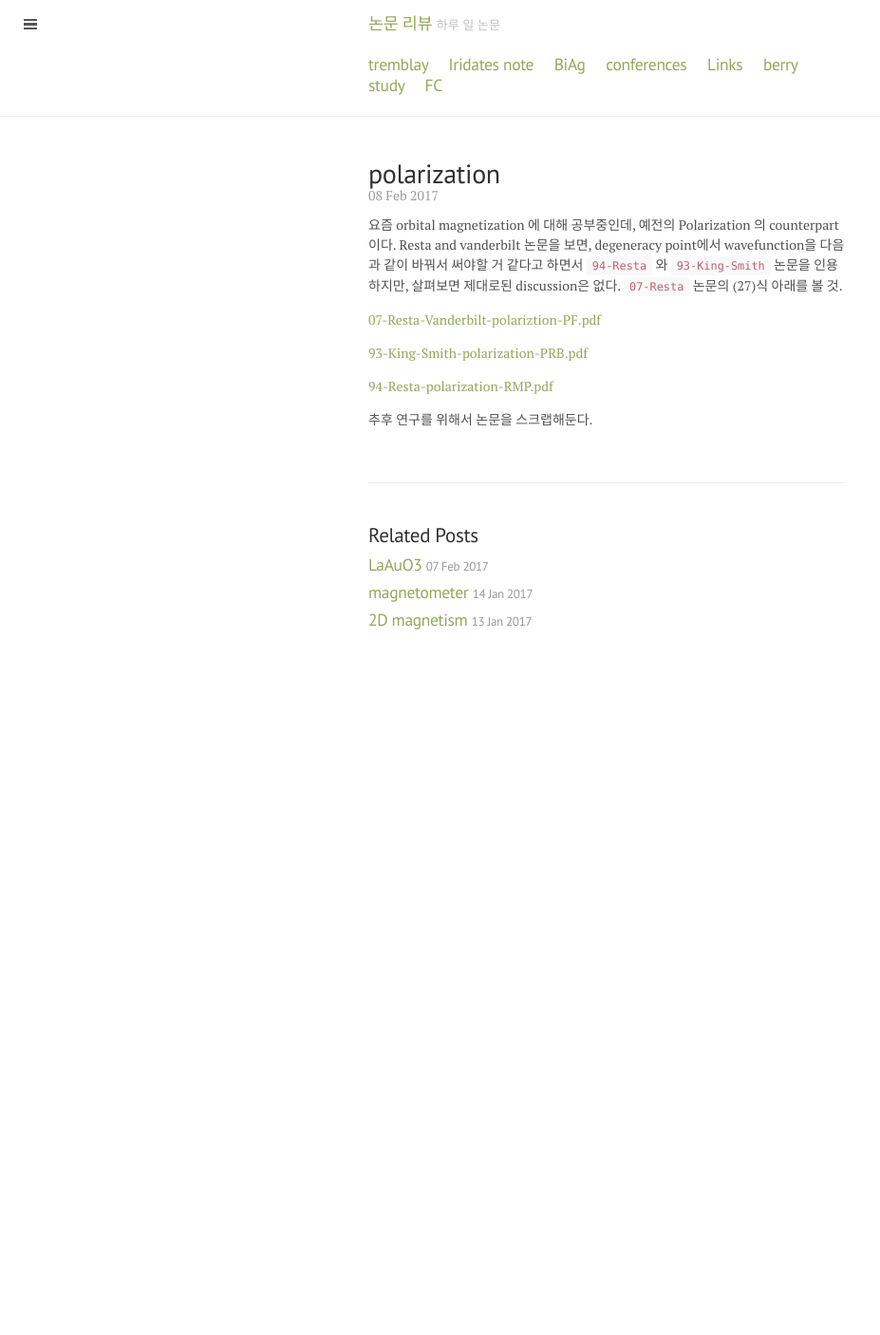
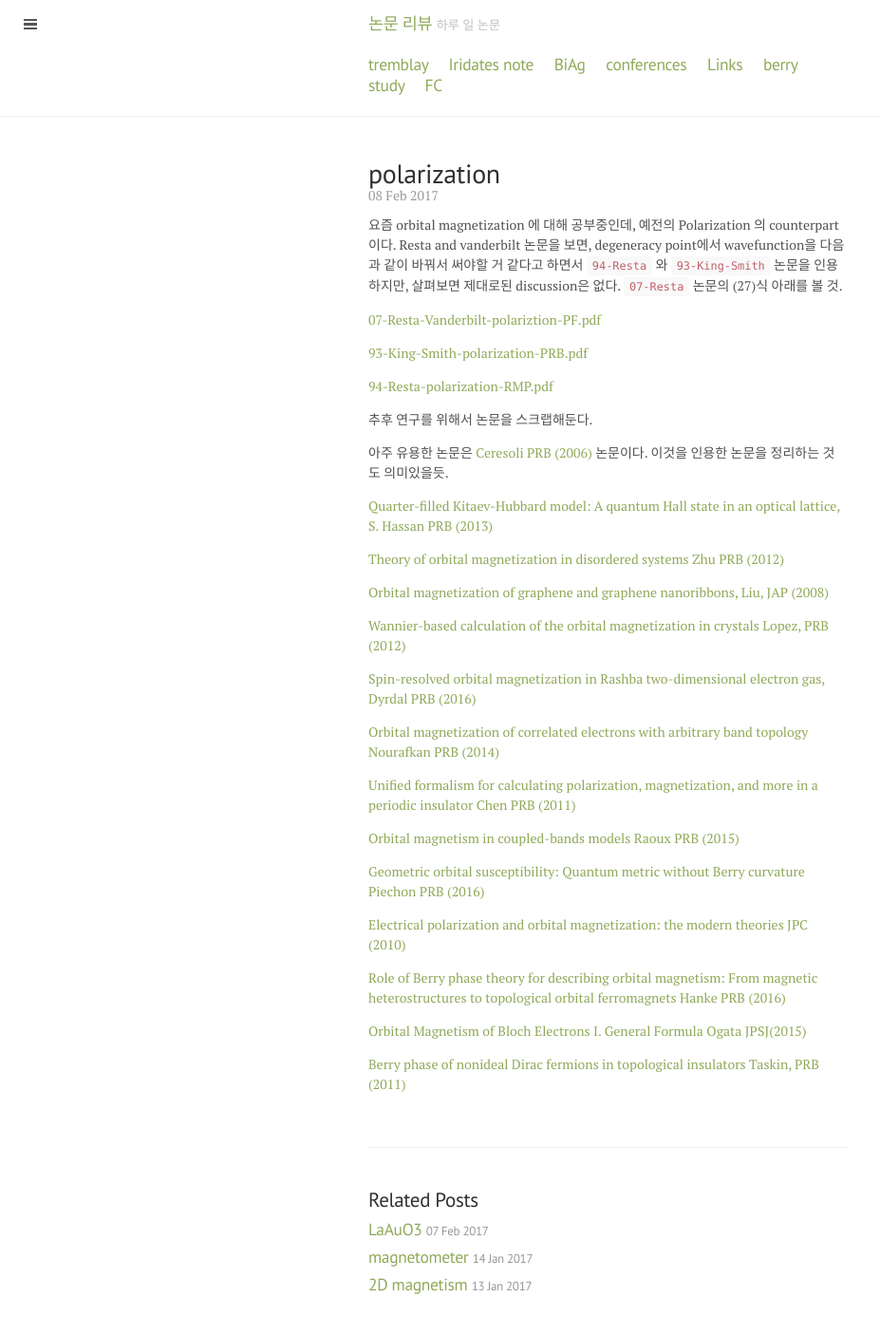
Before and after one commit to qkrwlsghdcjsworlt/work, a Jekyll site: the page built from _posts/2017/2017-02-08-polarization.markdown, in a window 1280 px wide. Shown: the whole page at 95% size, without its empty margins (0-927 px from the left). Built offline with Jekyll 4.4.1, drawn with Linux system fonts in a browser that asks for light colours; before the commit the page ends 900 px from its top, so only the background shows below that.

Commit message:
“update”

```diff
--- a/_posts/2017/2017-02-08-polarization.markdown
+++ b/_posts/2017/2017-02-08-polarization.markdown
@@ -16,3 +16,33 @@ Resta and vanderbilt 논문을 보면, degeneracy point에서 wavefunction을
 [94-Resta-polarization-RMP.pdf]({{ site.baseurl }}/public/polarization/94-Resta-polarization-RMP.pdf)
 
 추후 연구를 위해서 논문을 스크랩해둔다.
+
+아주 유용한 논문은 [Ceresoli PRB (2006)]({{ site.baseurl }}/public/polarization/06-ceresoli-vanderbilt-orbital-magnetization-PRB.pdf) 논문이다. 이것을 인용한 논문을 정리하는 것도 의미있을듯.
+
+[Quarter-filled Kitaev-Hubbard model: A quantum Hall state in an optical lattice, S. Hassan PRB (2013)](http://journals.aps.org/prb/pdf/10.1103/PhysRevB.88.045301)
+
+[Theory of orbital magnetization in disordered systems Zhu PRB (2012)](http://theory.iphy.ac.cn/English/paper/PhysRevB.86.214415.pdf)
+
+[Orbital magnetization of graphene and graphene nanoribbons, Liu, JAP (2008)](http://aip.scitation.org/doi/full/10.1063/1.2930875)
+
+[Wannier-based calculation of the orbital magnetization in crystals Lopez, PRB (2012)](http://journals.aps.org/prb/abstract/10.1103/PhysRevB.85.014435)
+
+[Spin-resolved orbital magnetization in Rashba two-dimensional electron gas, Dyrdal PRB (2016)](http://journals.aps.org/prb/pdf/10.1103/PhysRevB.94.205302)
+
+[Orbital magnetization of correlated electrons with arbitrary band topology Nourafkan PRB (2014)](http://journals.aps.org/prb/pdf/10.1103/PhysRevB.90.125132)
+
+[Unified formalism for calculating polarization, magnetization, and more in a periodic insulator Chen PRB (2011)](http://journals.aps.org/prb/pdf/10.1103/PhysRevB.84.205137)
+
+[Orbital magnetism in coupled-bands models Raoux PRB (2015)](http://journals.aps.org/prb/pdf/10.1103/PhysRevB.91.085120)
+
+[Geometric orbital susceptibility: Quantum metric without Berry curvature Piechon PRB (2016)](http://journals.aps.org/prb/pdf/10.1103/PhysRevB.94.134423)
+
+[Electrical polarization and orbital
+magnetization: the modern theories JPC (2010)](http://iopscience.iop.org/article/10.1088/0953-8984/22/12/123201/pdf)
+
+[Role of Berry phase theory for describing orbital magnetism: From magnetic heterostructures
+to topological orbital ferromagnets Hanke PRB (2016)](http://journals.aps.org/prb/pdf/10.1103/PhysRevB.94.121114)
+
+[Orbital Magnetism of Bloch Electrons I. General Formula Ogata JPSJ(2015)](http://journals.jps.jp/doi/pdf/10.7566/JPSJ.84.124708)
+
+[Berry phase of nonideal Dirac fermions in topological insulators Taskin, PRB (2011)](http://journals.aps.org/prb/abstract/10.1103/PhysRevB.84.035301)
```
Also changed, not shown: 4 other files.
